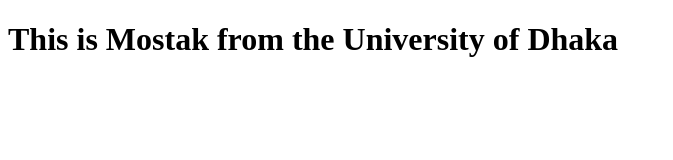
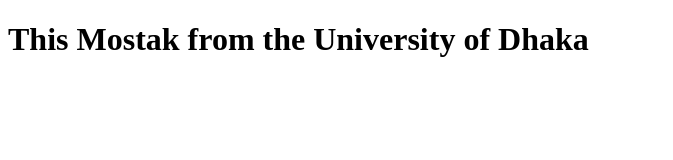
Before and after one commit to mostakphoenixsoftbd/demo2, a plain HTML site: page index.html in a window 1280 px wide. Shown: the whole page, without its empty margins (0-673 px from the left). Drawn offline with Linux system fonts and the light colour scheme.

Commit message:
modified index.html

```diff
--- a/index.html
+++ b/index.html
@@ -6,7 +6,7 @@
     <title>Document</title>
 </head>
 <body>
-    <h1>This is Mostak from the University of Dhaka</h1>
+    <h1>This Mostak from the University of Dhaka</h1>
 
 </body>
 </html>
```
